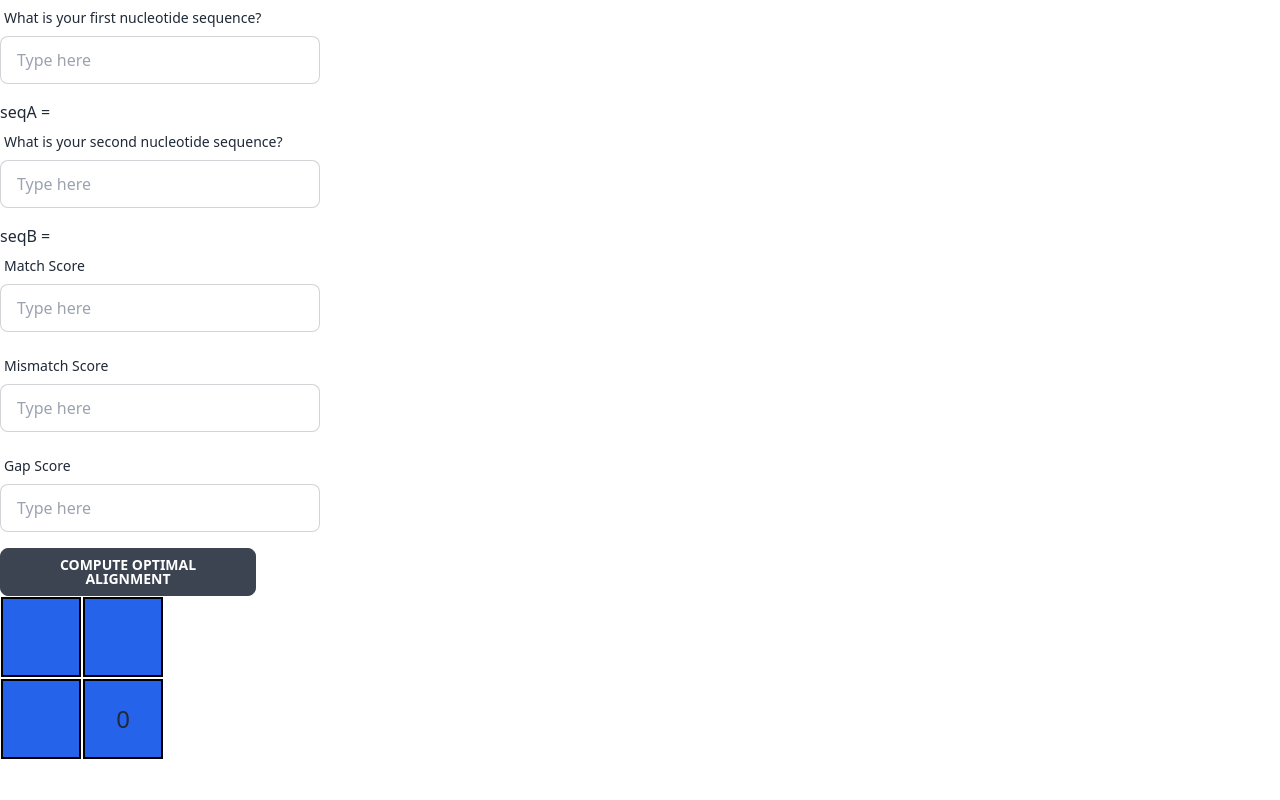
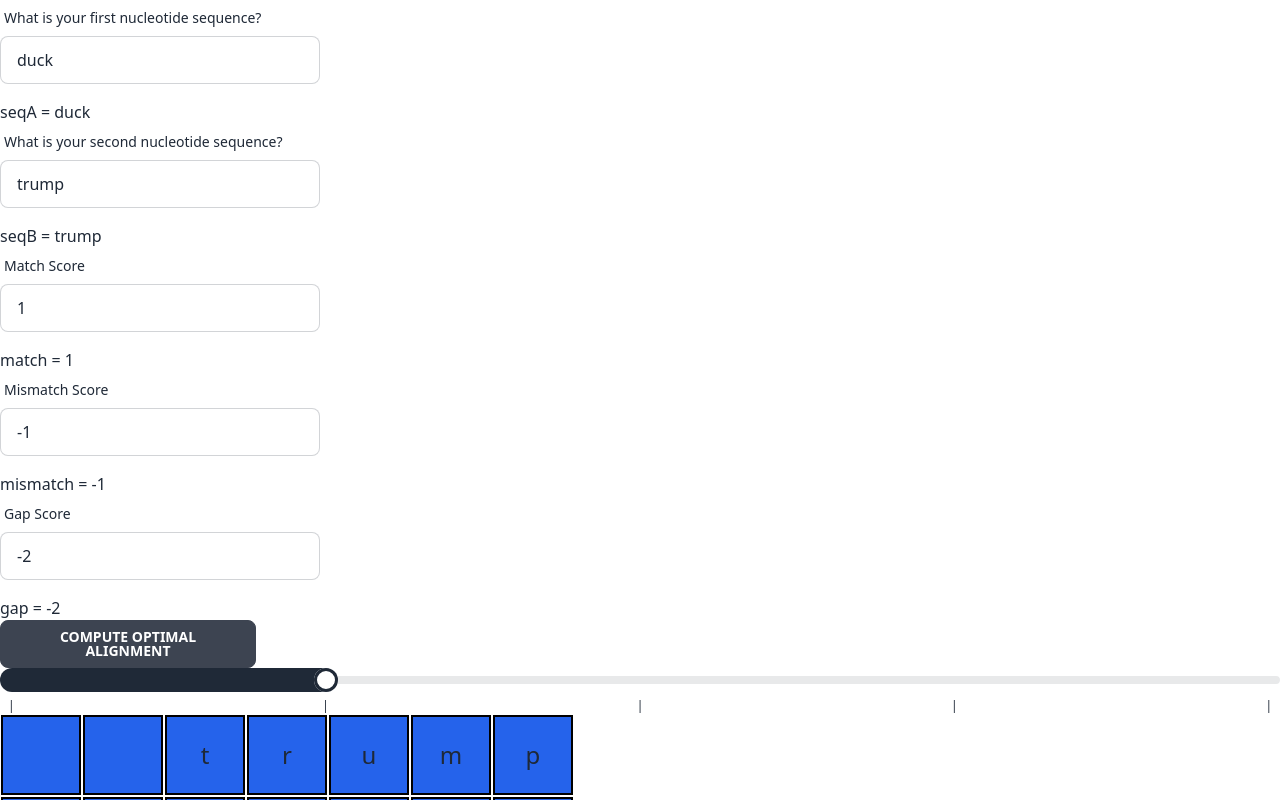
Before and after one commit to Mayukh747/JAM, a SvelteKit app: page / in a window 1280 px wide. Both pictures are taken after a click on the button "COMPUTE OPTIMAL ALIGNMENT". Shown: the top 800 px of the page. Built offline with nearby package versions, Linux system fonts and the light colour scheme.

Commit message:
Animation + Alignment Calculations
there's a long way to go on Needleman Wunsch, but I think I'm ready to expand my horizons into what will become the 'real deal' of this project!

```diff
--- a/src/lib/components/Box.svelte
+++ b/src/lib/components/Box.svelte
@@ -3,19 +3,30 @@
 //Put some logic here regarding the type of box
 //1. Blank  2. Tile 3. Default
 
- export let values = ["",false,false,false];
+ export let values = ["",false,false,false, "style"];
+
+
  let bg = "bg-blue-600";
+
+
+ function determineStyle(){
+
+ }
 </script>
 
-<div class=" {bg} relative flex items-center justify-center w-20 h-20 border-black border-2">
+<div class=" {values[0] == "" ? "hidden" : ""} {bg} relative flex items-center justify-center w-20 h-20 border-black border-2">
+
     {#if values[1]}
     <img class ="absolute left-auto top-0 h-5" src="upArrow.svg" alt="up">
     {/if}
+
     {#if values[2]}
     <img class ="absolute left-0 top-0 h-5" src="diagArrow.svg" alt="diag">
     {/if}
+
     {#if values[3]}
     <img class ="absolute left-0 top-auto h-5" src="leftArrow.svg" alt="left">
     {/if}
+
     <h1 class="text-center text-2xl">{values[0]}</h1>
 </div>
--- /dev/null
+++ b/src/lib/components/Table.svelte
@@ -0,0 +1,17 @@
+<script>
+    import Box from "./Box.svelte";
+
+    export let table = [[]];
+
+</script>
+
+<table>
+    {#each table as r}
+    <tr>
+      {#each r as v}
+        <td><Box values={v}/></td>
+      {/each}
+    </tr>
+
+    {/each}
+  </table>
--- a/src/routes/+page.svelte
+++ b/src/routes/+page.svelte
@@ -1,20 +1,7 @@
-<!-- <h1>Welcome to SvelteKit</h1>
-<p>Visit <a href="https://kit.svelte.dev">kit.svelte.dev</a> to read the documentation</p> -->
-
-<!-- <h1 class=" text-cyan-400 text-3xl font-bold underline italic">
-    Hello world!
-</h1>
-<button class="btn">Button</button>
-
-  <style lang="postcss">
-    :global(html) {
-      background-color: theme(colors.gray.100);
-    }
-  </style> -->
-
 
 <script>
   import Box from "$lib/components/Box.svelte";
+    import Table from "$lib/components/Table.svelte";
   import { sequence } from "@sveltejs/kit/hooks";
   import { each } from "svelte/internal";
   const array = [[, 0], [-1, 3]]
@@ -22,8 +9,11 @@
   let headers = "If you do what you've always done you'll get what you've always gotten";
   const words = headers.split(' ');
 
-    let seqA = '';
-    let seqB = '';
+  let seqA = 'duck';
+  let seqB = 'trump';
+  let match = 1;
+  let mismatch = -1;
+  let gap = -2;
   let renderTable = true;
   /**
    * @type {any[]}
@@ -36,7 +26,7 @@
    */
   function initializeMatrix(s1, s2){
 
-      table = Array.from({ length: s1.length+2 }, () => Array.from({ length: s2.length + 2 }, () => ["",false,false, false]));
+    table = Array.from({ length: s1.length+2 }, () => Array.from({ length: s2.length + 2 }, () => ["",false,false,false]));
 
     table[1][1][0] = '0';
     let val = 0;
@@ -51,27 +41,32 @@
       val-=2
       table[row+2][1][0] = val.toString();
     }
+
+    //To make the top left 3 square visible
+    table[0][0][0] = " ";
+    table[0][1][0] = " ";
+    table[1][0][0] = " ";
+
   }
 
   /**
    * @param {string} s1
    * @param {string} s2
    */
-    function needlemanWunsch(s1, s2){
+  async function needlemanWunsch(s1, s2){
     initializeMatrix(s1,s2);
 
     for(let idx = 2; idx < Math.min(table.length, table[0].length); idx++){
       //Row
       for(let col = idx; col < table[0].length; col++){
         solveCellNeedlemanWunsch(idx, col);
-          // table[idx][col] = ["3", false, false, false];
+        await new Promise(r => setTimeout(r, 100));
       }
       //Col
       for(let row = idx + 1; row < table.length; row++){
         solveCellNeedlemanWunsch(row, idx);
-          // table[row][idx] = ["2", false, false, false];
+        await new Promise(r => setTimeout(r, 100));
       }
-
     }
   }
 
@@ -80,13 +75,14 @@
    * @param {number} col
    */
   function solveCellNeedlemanWunsch(row, col){
-      let topVal = table[row-1][col][0];
-      let diagVal = table[row-1][col-1][0];
-      let leftVal = table[row][col-1][0];
+    // console.log(gap + " " + typeof(gap));
+    let topVal = Number(table[row-1][col][0]) + Number(gap);
+    let diagVal = Number(table[row-1][col-1][0]) + (table[row][0][0]==table[0][col][0] ? Number(match) : Number(mismatch));
+    let leftVal = Number(table[row][col-1][0]) + Number(gap);
 
-      let minVal = Math.min(topVal, diagVal, leftVal);
+    let cellScore = Math.max(topVal, diagVal, leftVal);
 
-      table[row][col] = [minVal.toString(), topVal==minVal, diagVal==minVal, leftVal==minVal];
+    table[row][col] = [cellScore.toString(), topVal==cellScore, diagVal==cellScore, leftVal==cellScore];
   }
 
 
@@ -102,6 +98,8 @@
   <label class="label">
   </label>seqA = {seqA}
 </div>
+
+
 <div class="form-control w-full max-w-xs">
   <label class="label">
     <span class="label-text">What is your second nucleotide sequence?</span>
@@ -110,33 +108,53 @@
   <label class="label">
   </label>seqB = {seqB}
 </div>
+
+
 <div class="form-control w-full max-w-xs">
   <label class="label">
     <span class="label-text">Match Score</span>
   </label>
-  <input type="text" placeholder="Type here" class="input input-bordered w-full max-w-xs" />
+  <input bind:value={match} type="text" placeholder="Type here" class="input input-bordered w-full max-w-xs" />
   <label class="label">
   </label>
+  match = {match}
 </div>
+
+
 <div class="form-control w-full max-w-xs">
   <label class="label">
     <span class="label-text">Mismatch Score</span>
   </label>
-  <input type="text" placeholder="Type here" class="input input-bordered w-full max-w-xs" />
+  <input bind:value={mismatch} type="text" placeholder="Type here" class="input input-bordered w-full max-w-xs" />
   <label class="label">
   </label>
+  mismatch = {mismatch}
 </div>
+
+
 <div class="form-control w-full max-w-xs">
   <label class="label">
     <span class="label-text">Gap Score</span>
   </label>
-  <input type="text" placeholder="Type here" class="input input-bordered w-full max-w-xs" />
+  <input bind:value={gap} type="text" placeholder="Type here" class="input input-bordered w-full max-w-xs" />
   <label class="label">
   </label>
+  gap = {gap}
 </div>
 
 <button  on:click={() => needlemanWunsch(seqA,seqB)} class="btn btn-wide">Compute Optimal Alignment</button>
 
+
+<br>
+<!-- bruh this slider gay -->
+<input type="range" min="0" max="100" value="25" class="range" step="25" />
+<div class="w-full flex justify-between text-xs px-2">
+  <span>|</span>
+  <span>|</span>
+  <span>|</span>
+  <span>|</span>
+  <span>|</span>
+</div>
 <!-- <button  on:click={() => needlemanWunsch(seqA, seqB)} class="btn btn-wide">Compute Optimal Alignment</button> -->
 
   <!-- <table>
@@ -168,7 +186,7 @@
   {/if} -->
 
 
-  <table>
+  <!-- <table>
     {#each table as r}
     <tr>
       {#each r as v}
@@ -177,7 +195,8 @@
     </tr>
 
     {/each}
-  </table>
+  </table> -->
+  <Table table={table}/>
 
 
   <!-- <Box values={["42",false,false,false]}/> -->
```
Also changed, not shown: src/todo.txt. Lines whose indentation alone changed are shown as unchanged.
